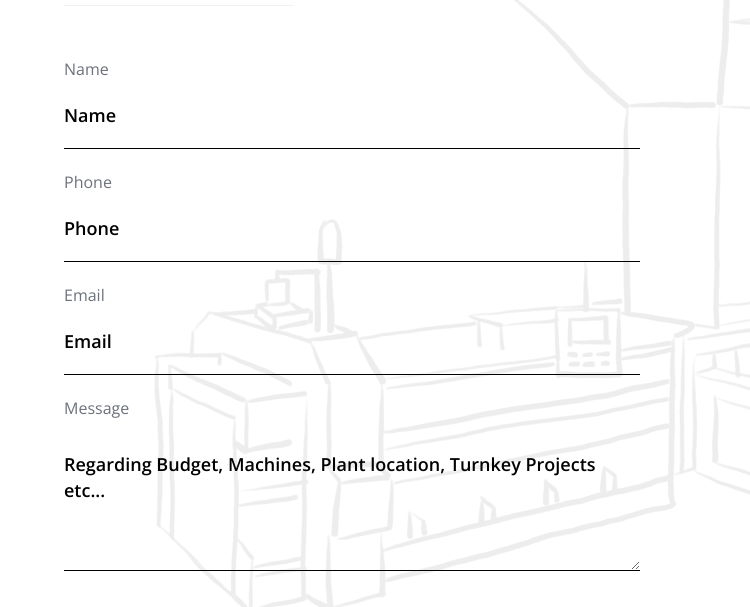
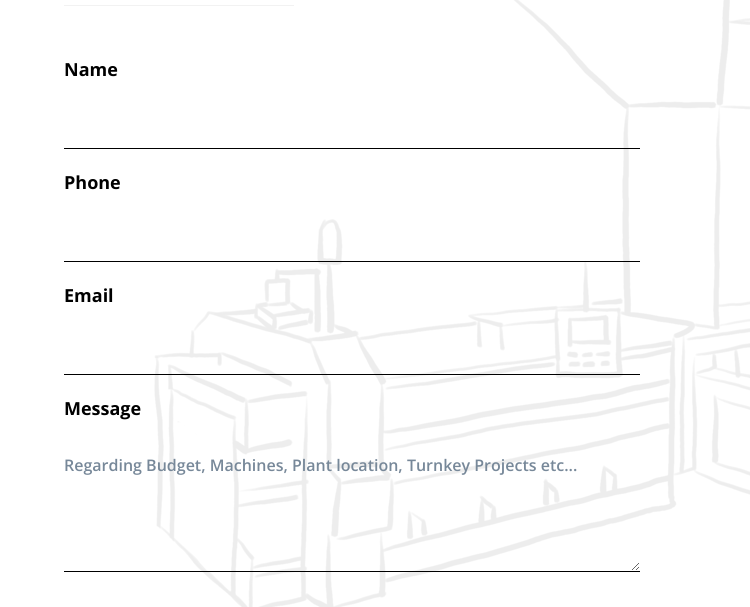
Before and after one commit to EniakEdutech/paper_recycle, a plain HTML site: page contactus.html in a window 1280 px wide. Shown: the part 305-912 px from the top of the page, 0-750 px from the left. Drawn offline with nearby package versions, Linux system fonts and the light colour scheme.

Commit message:
font-color

```diff
--- a/contactus.html
+++ b/contactus.html
@@ -29,7 +29,13 @@
 
 	<!-- Favicon  -->
     <link rel="icon" href="images/favicon.png">
-
+        <style>
+            label{
+                font-size:18px;
+                color:#000;
+                font-weight:900;
+            }
+        </style>
 </head>
 <body>
 
@@ -92,11 +98,11 @@
         <form class="form">
             <div class="flex">
                 <label>Name</label>
-                    <input type="text" placeholder="Name" name="name"/>
+                    <input type="text" placeholder="" name="name"/>
                     <label>Phone</label>
-                    <input type="number" placeholder="Phone" name="phone"/>
+                    <input type="number" placeholder="" name="phone"/>
                     <label>Email</label>
-                    <input type="text" placeholder="Email" name="email"/>
+                    <input type="text" placeholder="" name="email"/>
             </div>
             <label>Message</label>
                 <textarea type="textarea" placeholder="Regarding Budget, Machines, Plant location, Turnkey Projects etc..." name="desc"></textarea>
--- a/css/styles.css
+++ b/css/styles.css
@@ -1697,7 +1697,8 @@ input{
   border-bottom: 1px solid black;
   outline: none;
   padding: 0 0 20px 0;
-  font-size: 18px;
+ font-weight:400;
+ color:#444;
   background:transparent;
 }
 .input{
@@ -1718,11 +1719,11 @@ textarea{
   min-width: 100%;
   outline: none;
   padding: 0 0 16px 0;
-  font-size: 18px;
+
   background:transparent;
 }
 ::placeholder { /* Chrome, Firefox, Opera, Safari 10.1+ */
-color:black;
+color:lightslategrey;
 opacity: 1; /* Firefox */
 font-weight: 600;
 }
```
Also changed, not shown: ourcore.html (+5 -0 lines), services.html (+6 -3 lines), images/imageedit_3_5368912649.png (added).
